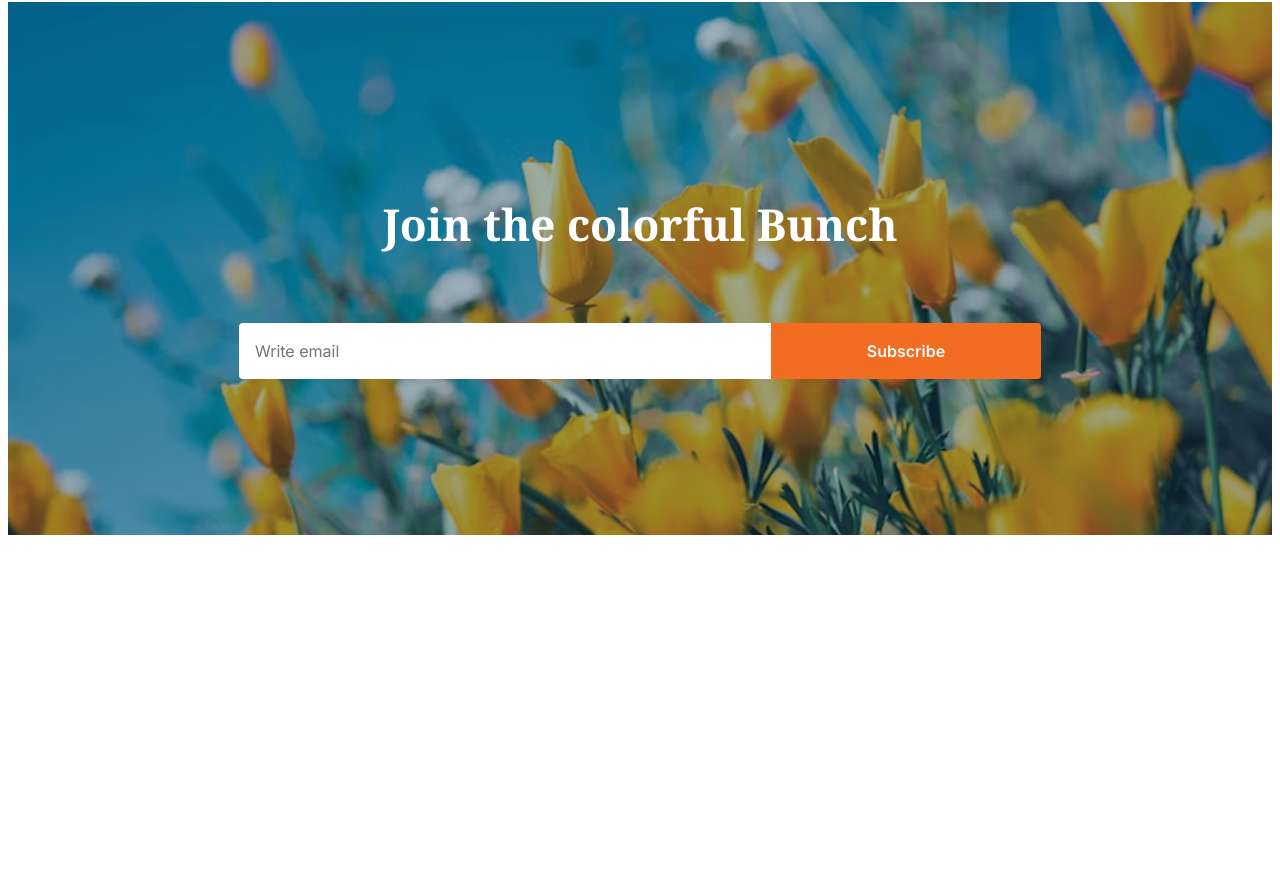
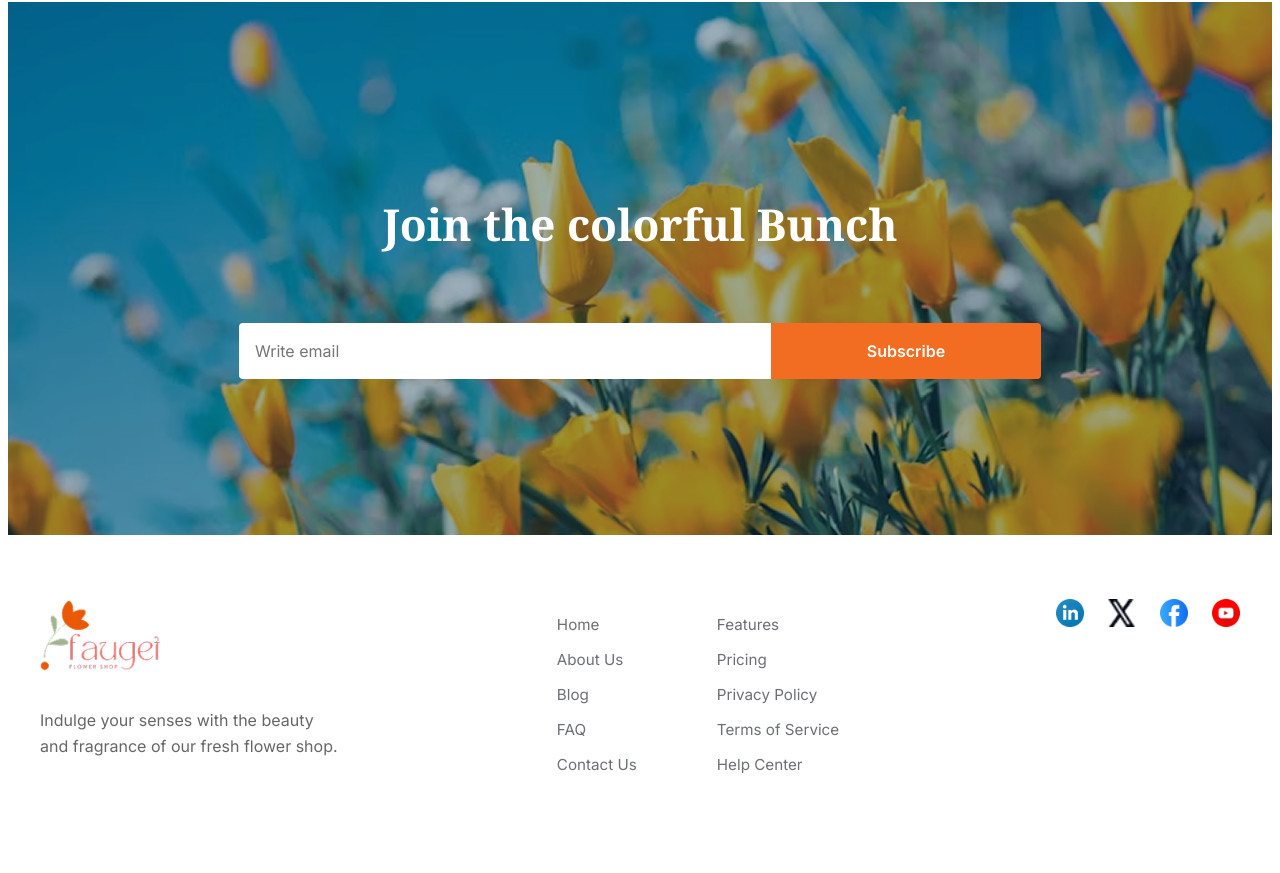
Before and after one commit to tuRjoX/flower-market-website, a plain HTML site: page index.html in a window 1280 px wide. Shown: the part 3661-4534 px from the top of the page. Before the commit the page ends 4204 px from the top, so only its background shows below. Drawn offline with Linux system fonts and the light colour scheme.

Commit message:
Footer Added

```diff
--- a/index.html
+++ b/index.html
@@ -140,5 +140,41 @@
             </div>
         </section>
     </main>
+    <footer class="footer">
+        <div class="footer-content">
+            <!-- Left Column -->
+            <div class="footer-brand">
+            <img src="assets/logo.png" alt="Logo" />
+            <p class="inter light-gray">
+                Indulge your senses with the beauty and fragrance of our fresh flower shop.
+            </p>
+        </div>
+        <!-- Center Column (Links) -->
+        <div class="footer-links">
+            <ul>
+                <li>Home</li>
+                <li>About Us</li>
+                <li>Blog</li>
+                <li>FAQ</li>
+                <li>Contact Us</li>
+            </ul>
+            <ul>
+                <li>Features</li>
+                <li>Pricing</li>
+                <li>Privacy Policy</li>
+                <li>Terms of Service</li>
+                <li>Help Center</li>
+            </ul>
+        </div>
+    <!-- Right Column (Social Icons) -->
+            <div class="footer-social">
+                <img src="assets/icon-linkedin.png" alt="LinkedIn" />
+                <img src="assets/icon-twitter.png" alt="Twitter" />
+                <img src="assets/icon-facebook.png" alt="Facebook" />
+                <img src="assets/icon-youtube.png" alt="YouTube" />
+        </div>
+    </div>
+    </footer>
+
 </body>
 </html>
--- a/styles/styles.css
+++ b/styles/styles.css
@@ -301,3 +301,73 @@
 .join-form .btn:hover {
     background-color: #d85f1d;
 }
+/* Footer */
+footer {
+    padding: 4rem 2rem;
+    font-family: 'Inter', sans-serif;
+}
+.footer-content {
+    max-width: 1440px;
+    margin: 0 auto;
+    display: flex;
+    justify-content: space-between;
+    align-items: flex-start;
+    gap: 2rem;
+}
+
+/* Left Section: Logo + Text */
+.footer-brand {
+    max-width: 300px;
+}
+
+.footer-brand img {
+    width: 120px;
+    margin-bottom: 1rem;
+}
+
+.footer-brand p {
+    color: rgba(0, 0, 0, 0.6);
+    font-size: 1rem;
+    line-height: 1.6;
+}
+
+/* Center Section: Links */
+.footer-links {
+    display: flex;
+    gap: 5rem;
+}
+
+.footer-links ul {
+    list-style: none;
+    padding: 0;
+}
+
+.footer-links li {
+    margin-bottom: 1rem;
+    color: #6c6f75;
+    cursor: pointer;
+    font-size: 0.95rem;
+    transition: color 0.3s ease;
+}
+
+.footer-links li:hover {
+    color: #4e47ff;
+}
+
+/* Right Section: Social Icons */
+.footer-social {
+    display: flex;
+    gap: 1.5rem;
+    align-items: center;
+}
+
+.footer-social img {
+    width: 28px;
+    height: 28px;
+    cursor: pointer;
+    transition: transform 0.3s ease;
+}
+
+.footer-social img:hover {
+    transform: scale(1.1);
+}
```
